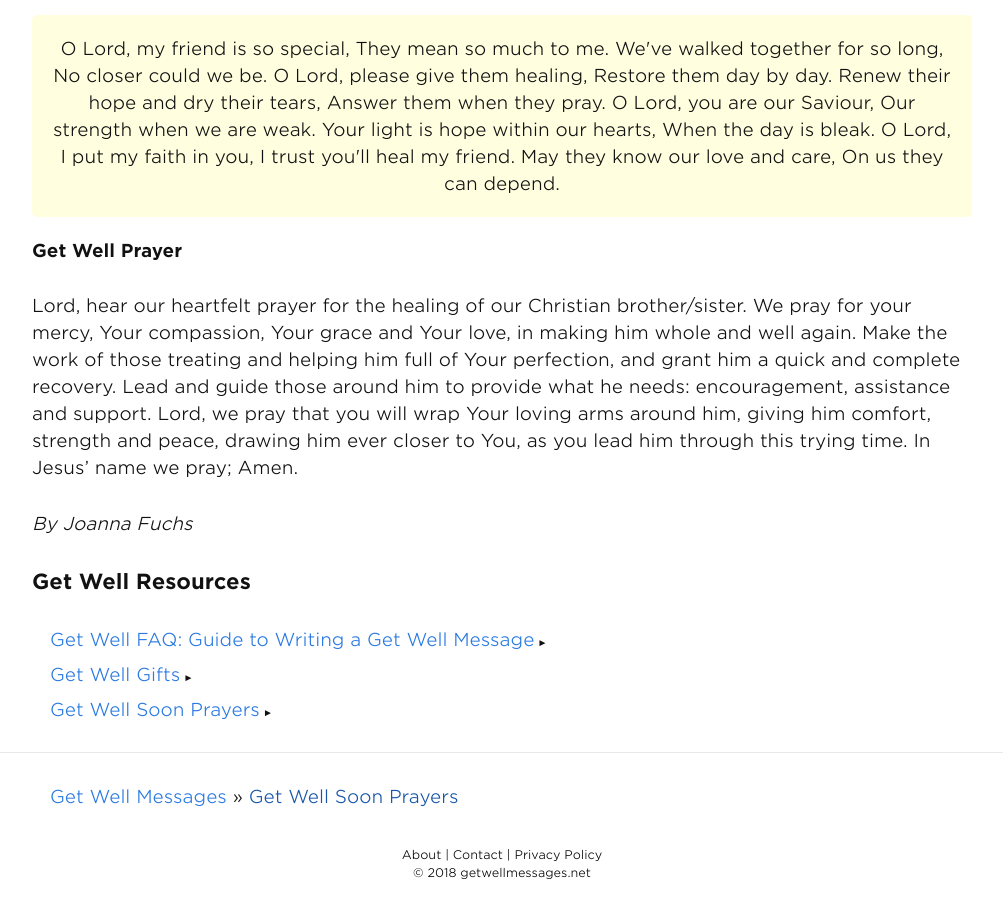
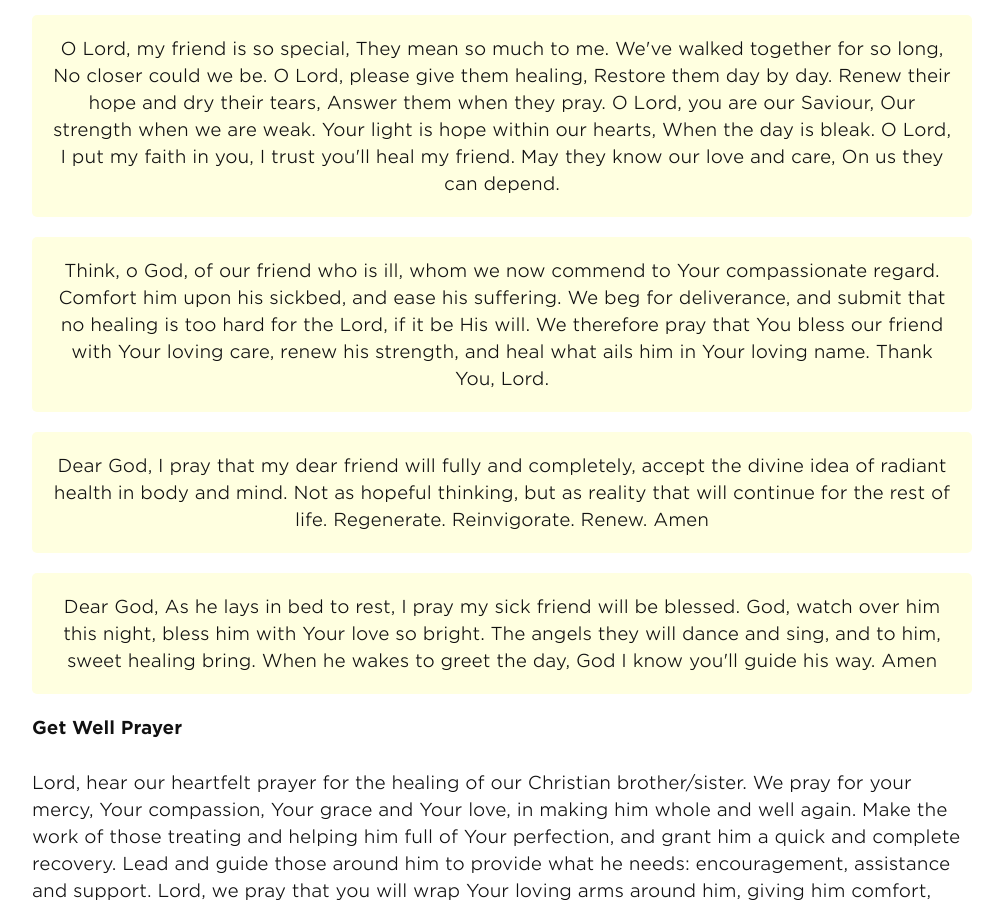
Before and after one commit to andyml123/andyml123.github.io, a Jekyll site: the page built from get-well-prayers.md, in a window 1280 px wide and 900 px high, scrolled down 1080 px. Shown: the whole window, without its empty margins (138-1141 px from the left). Built offline with Jekyll 4.4.1, drawn with Linux system fonts in a browser that asks for light colours.

Commit message:
Update get-well-prayers.md

```diff
--- a/get-well-prayers.md
+++ b/get-well-prayers.md
@@ -68,9 +68,30 @@ May they know our love and care,
 On us they can depend.
 </div>
 
+<div class="prayers">
+Think, o God, of our friend who is ill, whom we now commend to Your compassionate regard.
 
+Comfort him upon his sickbed, and ease his suffering. We beg for deliverance, and submit
+that no healing is too hard for the Lord, if it be His will.
 
+We therefore pray that You bless our friend with Your loving care, renew his strength,
+and heal what ails him in Your loving name.
 
+Thank You, Lord.
+</div>
+
+<div class="prayers">
+Dear God,
+
+I pray that my dear friend will fully and completely, accept the divine idea of radiant health in body and mind. Not as hopeful thinking, but as reality that will continue for the rest of life. Regenerate. Reinvigorate. Renew.
+Amen
+</div>
+
+<div class="prayers">
+Dear God,
+As he lays in bed to rest, I pray my sick friend will be blessed. God, watch over him this night, bless him with Your love so bright. The angels they will dance and sing, and to him, sweet healing bring. When he wakes to greet the day, God I know you'll guide his way.
+Amen
+</div>
 
 
 
```
